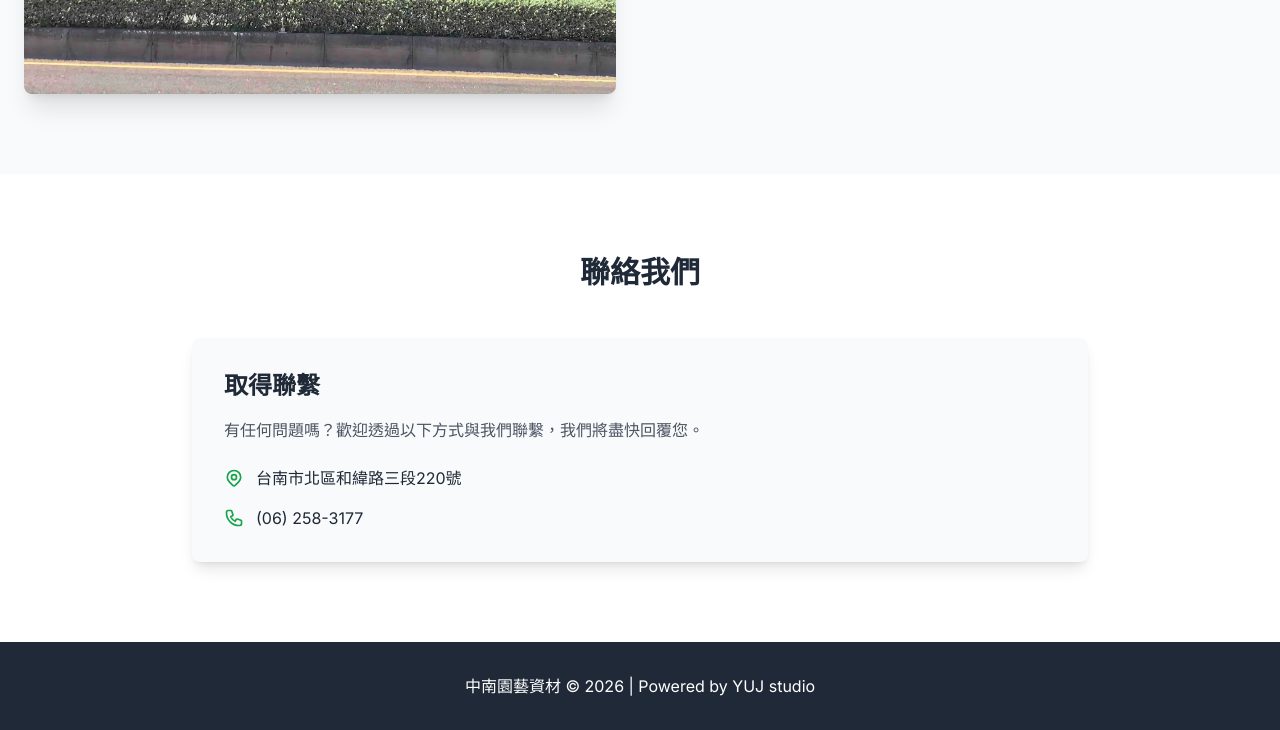
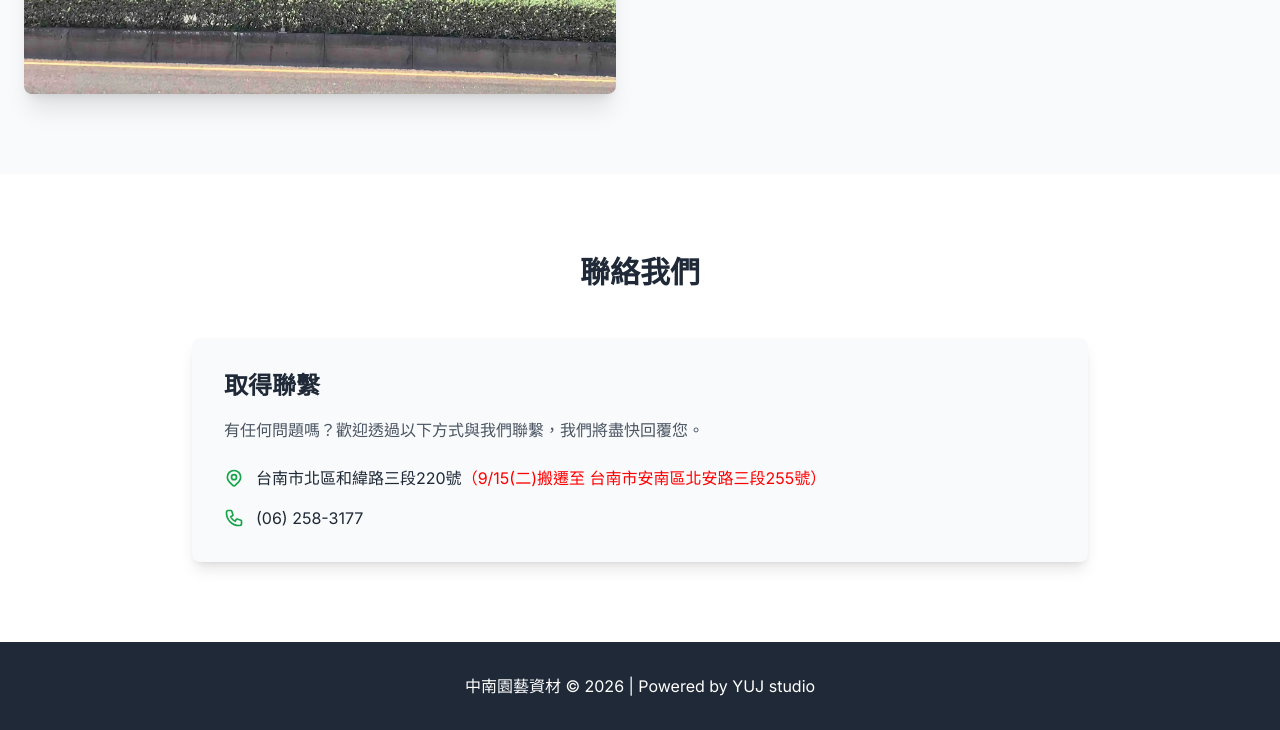
Before and after one commit to chieh0666/chungnangm-official, a plain HTML site: page index.html in a window 1280 px wide. Shown: the part 3454-4184 px from the top of the page. Drawn offline with nearby package versions, Linux system fonts and the light colour scheme.

Commit message:
新增金元卉搬遷資訊

```diff
--- a/index.html
+++ b/index.html
@@ -717,7 +717,7 @@
                                 <div class="space-y-4">
                                     <p class="flex items-center">
                                         <svg class="w-5 h-5 mr-3 text-green-600" fill="none" stroke="currentColor" viewBox="0 0 24 24" xmlns="http://www.w3.org/2000/svg"><path stroke-linecap="round" stroke-linejoin="round" stroke-width="2" d="M17.657 16.657L13.414 20.9a1.998 1.998 0 01-2.827 0l-4.244-4.243a8 8 0 1111.314 0z"></path><path stroke-linecap="round" stroke-linejoin="round" stroke-width="2" d="M15 11a3 3 0 11-6 0 3 3 0 016 0z"></path></svg>
-                                        <span>台南市北區和緯路三段220號</span>
+                                        <span>台南市北區和緯路三段220號</span><span style="color: red;">（9/15(二)搬遷至 台南市安南區北安路三段255號）</span>
                                     </p>
                                     <p class="flex items-center">
                                         <svg class="w-5 h-5 mr-3 text-green-600" fill="none" stroke="currentColor" viewBox="0 0 24 24" xmlns="http://www.w3.org/2000/svg"><path stroke-linecap="round" stroke-linejoin="round" stroke-width="2" d="M3 5a2 2 0 012-2h3.28a1 1 0 01.948.684l1.498 4.493a1 1 0 01-.502 1.21l-2.257 1.13a11.042 11.042 0 005.516 5.516l1.13-2.257a1 1 0 011.21-.502l4.493 1.498a1 1 0 01.684.949V19a2 2 0 01-2 2h-1C9.716 21 3 14.284 3 6V5z"></path></svg>
```
